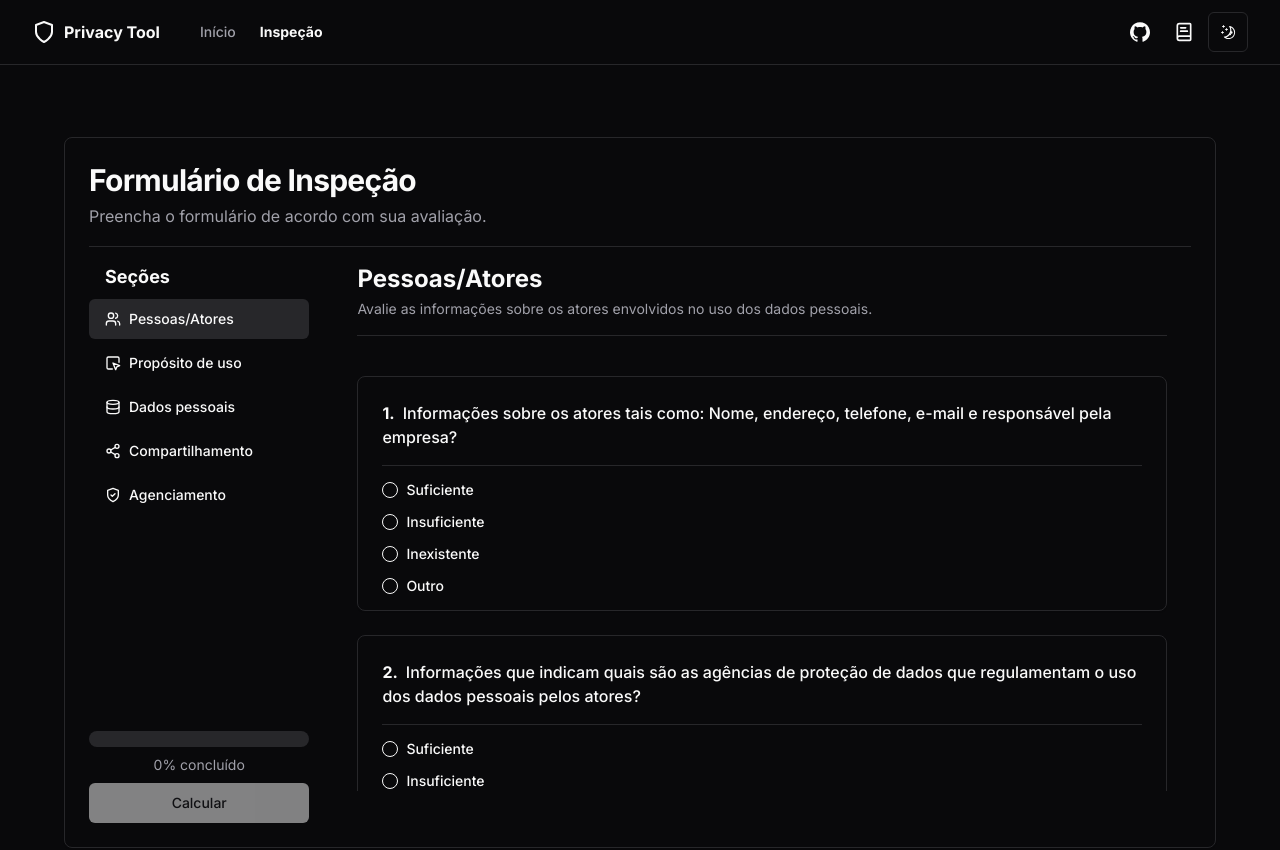
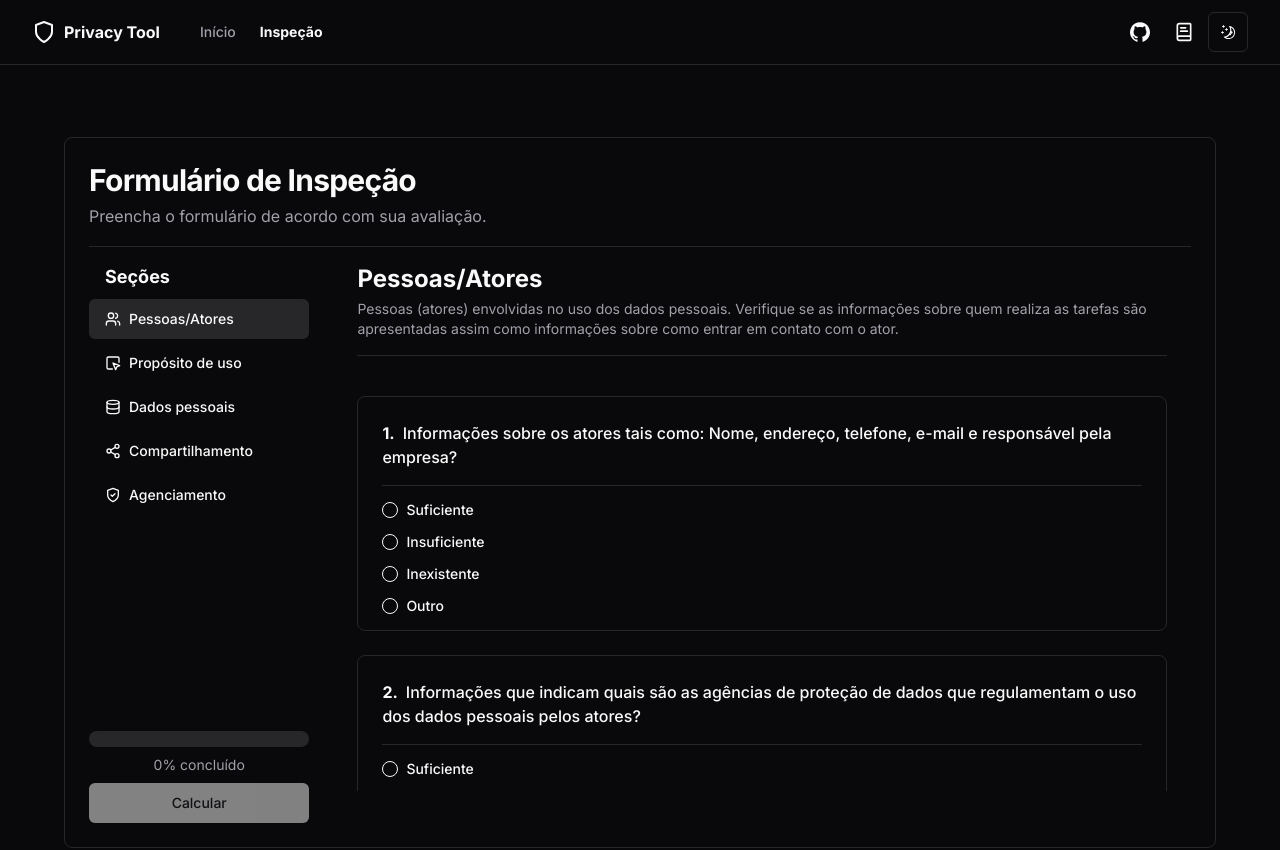
Before and after one commit to malumsz/tcc, a Next.js app: page /form-page in a window 1280 px wide. Shown: the top 850 px of the page. Built offline with nearby package versions, Linux system fonts and the light colour scheme.

Commit message:
form page check

```diff
--- a/components/form.tsx
+++ b/components/form.tsx
@@ -75,11 +75,11 @@ const questions: Record<QuestionSection, string[]> = {
 }
 
 const sectionDescriptions: Record<QuestionSection, string> = {
-  'Pessoas/Atores': 'Avalie as informações sobre os atores envolvidos no uso dos dados pessoais.',
-  'Propósito de uso': 'Analise os objetivos e a legalidade do uso dos dados pessoais.',
-  'Dados pessoais': 'Verifique quais dados são utilizados e como são adquiridos.',
-  'Compartilhamento': 'Avalie as informações sobre o compartilhamento de dados com terceiros.',
-  'Agenciamento': 'Analise as informações sobre os direitos do titular dos dados.',
+  'Pessoas/Atores': 'Pessoas (atores) envolvidas no uso dos dados pessoais. Verifique se as informações sobre quem realiza as tarefas são apresentadas assim como informações sobre como entrar em contato com o ator.',
+  'Propósito de uso': 'Verifique informações sobre como os dados pessoais são utilizados, ou seja, os objetivos de uso dos dados pessoais.',
+  'Dados pessoais': 'Verifique informações sobre quais dados são utilizados e como eles são adquiridos.',
+  'Compartilhamento': 'Verifique as informações sobre o compartilhamento de dados pessoais com outros controladores.',
+  'Agenciamento': 'Verifique as informações sobre como o indivíduo pode/deve agir quando se sentir enganado ou lesado.',
 }
 
 const sectionIcons: Record<QuestionSection, LucideIcon> = {
```
